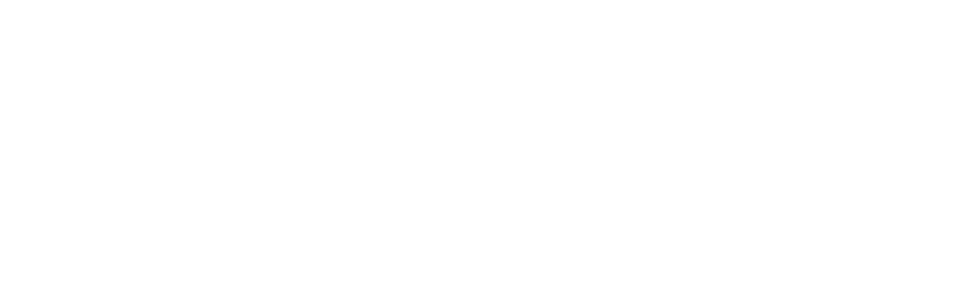
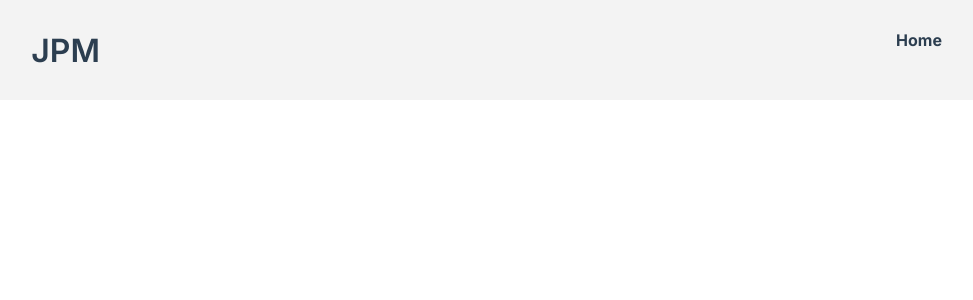
Before and after one commit to JohnMyers95/portfolio, a Vue app: page /projects in a window 1280 px wide. Shown: the top 300 px of the page, without its empty margins (41-1014 px from the left). Built offline with nearby package versions, Linux system fonts and the light colour scheme.

Commit message:
Added: More progress

```diff
--- a/src/components/common/MenuBar.vue
+++ b/src/components/common/MenuBar.vue
@@ -1,5 +1,5 @@
 <template>
-  <nav>
+  <nav class="nav-bar">
     <router-link to="/">Home</router-link>
   </nav>
 </template>
@@ -12,13 +12,17 @@ export default {};
 nav {
   padding: 30px;
 }
-
 nav a {
   font-weight: bold;
   color: #2c3e50;
+  text-decoration: none;
 }
-
 nav a.router-link-exact-active {
-  color: #42b983;
+  color: #d89623;
+}
+.nav-bar {
+  display: flex;
+  gap: 40px;
+  justify-content: center;
 }
 </style>
--- a/src/router/index.js
+++ b/src/router/index.js
@@ -1,29 +1,31 @@
-import Vue from 'vue'
-import VueRouter from 'vue-router'
-import HomeView from '../views/HomeView.vue'
+import Vue from "vue";
+import VueRouter from "vue-router";
+import HomeView from "../views/HomeView.vue";
 
-Vue.use(VueRouter)
+Vue.use(VueRouter);
 
 const routes = [
   {
-    path: '/',
-    name: 'home',
-    component: HomeView
+    path: "/",
+    name: "home",
+    component: HomeView,
   },
   {
-    path: '/about',
-    name: 'about',
-    // route level code-splitting
-    // this generates a separate chunk (about.[hash].js) for this route
-    // which is lazy-loaded when the route is visited.
-    component: () => import(/* webpackChunkName: "about" */ '../views/AboutView.vue')
-  }
-]
+    path: "/skills",
+    name: "skills",
+    component: () => import("../views/SkillsView.vue"),
+  },
+  {
+    path: "/projects",
+    name: "projects",
+    component: () => import("../views/ProjectsView.vue"),
+  },
+];
 
 const router = new VueRouter({
-  mode: 'history',
+  mode: "history",
   base: process.env.BASE_URL,
-  routes
-})
+  routes,
+});
 
-export default router
+export default router;
--- a/src/views/HomeView.vue
+++ b/src/views/HomeView.vue
@@ -19,15 +19,15 @@
         </div>
         <div class="button-wrap"><button>Let's Chat</button></div>
         <div class="social-buttons">
-          <div class="button linkedin"></div>
-          <div class="button twitter"></div>
-          <div class="button instagram"></div>
-          <div class="button github"></div>
+          <div class="button linkedin" @click="GoSocial('linkedin')"></div>
+          <div class="button twitter" @click="GoSocial('twitter')"></div>
+          <div class="button instagram" @click="GoSocial('instagram')"></div>
+          <div class="button github" @click="GoSocial('github')"></div>
         </div>
       </div>
       <div class="column right">
         <div class="image-wrap">
-          <div class="image"></div>
+          <img class="image" />
         </div>
       </div>
     </div>
@@ -41,6 +41,26 @@ import MenuBar from "@/components/common/MenuBar.vue";
 export default {
   name: "HomeView",
   components: { MenuBar },
+  methods: {
+    GoSocial(network) {
+      let socialUrl = "";
+      switch (network) {
+        case "twitter":
+          socialUrl = "https://twitter.com/Xenos1495";
+          break;
+        case "linkedin":
+          socialUrl = "https://www.linkedin.com/in/john-myers-984465165/";
+          break;
+        case "instagram":
+          socialUrl = "https://www.instagram.com/johnm1495/";
+          break;
+        case "github":
+          socialUrl = "https://github.com/JohnMyers95";
+          break;
+      }
+      window.open(socialUrl, "_blank");
+    },
+  },
 };
 </script>
 
@@ -142,6 +162,10 @@ p {
   background-repeat: no-repeat;
   background-position: center;
   max-width: 80px;
+  box-shadow: 7px 7px 20px 3px #d3d3d3;
+  border-width: 2px;
+  border-style: outset;
+  border-color: buttonborder;
 }
 .button.linkedin {
   background-image: url("https://img.icons8.com/ios-glyphs/90/000000/linkedin-circled--v1.png");
@@ -159,17 +183,18 @@ p {
   width: 600px;
   height: 600px;
   position: relative;
+  overflow: hidden;
 }
 .image-wrap .image {
-  background-image: url(http://localhost:8080/img/body_shot.760d3902.jpeg);
+  background-image: url("~@/assets/body_shot.jpeg");
   width: 100%;
   height: 100%;
-  background-size: 100%;
   background-repeat: no-repeat;
   background-position: center;
   position: absolute;
   top: 0px;
-  right: -25%;
+  right: 0;
   border-radius: 20%;
+  background-size: 120%;
 }
 </style>
--- /dev/null
+++ b/src/views/ProjectsView.vue
@@ -0,0 +1,44 @@
+<template>
+  <div class="projects-view">
+    <div class="top-bar">
+      <div class="logo">JPM</div>
+      <div class="spacer"></div>
+      <div class="menu">
+        <menu-bar></menu-bar>
+      </div>
+    </div>
+  </div>
+</template>
+
+<script>
+import MenuBar from "@/components/common/MenuBar.vue";
+
+export default {
+  name: "ProjectsView",
+  components: { MenuBar },
+  methods: {},
+};
+</script>
+
+<style scoped>
+p {
+  margin: 0;
+  padding: 0;
+}
+.home-view {
+  height: 100vh;
+}
+.top-bar {
+  height: 100px;
+  display: grid;
+  grid-template-columns: 1fr 2fr 3fr;
+}
+.top-bar .logo {
+  display: flex;
+  justify-content: center;
+  align-content: center;
+  align-items: center;
+  font-size: 2rem;
+  font-weight: 600;
+}
+</style>
--- /dev/null
+++ b/src/views/SkillsView.vue
@@ -0,0 +1,44 @@
+<template>
+  <div class="skills-view">
+    <div class="top-bar">
+      <div class="logo">JPM</div>
+      <div class="spacer"></div>
+      <div class="menu">
+        <menu-bar></menu-bar>
+      </div>
+    </div>
+  </div>
+</template>
+
+<script>
+import MenuBar from "@/components/common/MenuBar.vue";
+
+export default {
+  name: "SkillsView",
+  components: { MenuBar },
+  methods: {},
+};
+</script>
+
+<style scoped>
+p {
+  margin: 0;
+  padding: 0;
+}
+.home-view {
+  height: 100vh;
+}
+.top-bar {
+  height: 100px;
+  display: grid;
+  grid-template-columns: 1fr 2fr 3fr;
+}
+.top-bar .logo {
+  display: flex;
+  justify-content: center;
+  align-content: center;
+  align-items: center;
+  font-size: 2rem;
+  font-weight: 600;
+}
+</style>
```
Also changed, not shown: src/assets/body_shot.jpeg.
